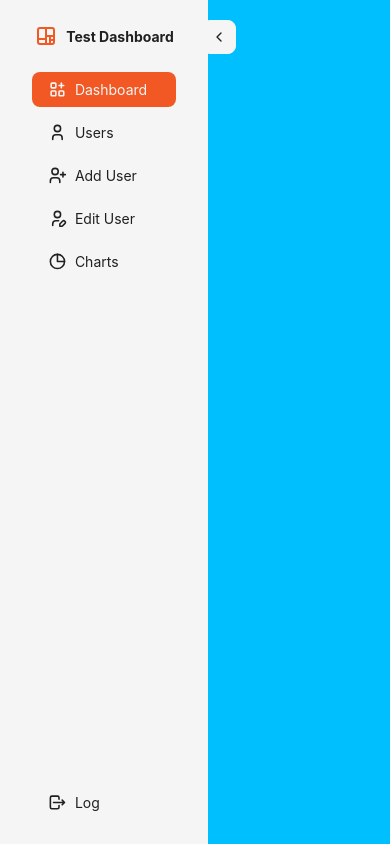
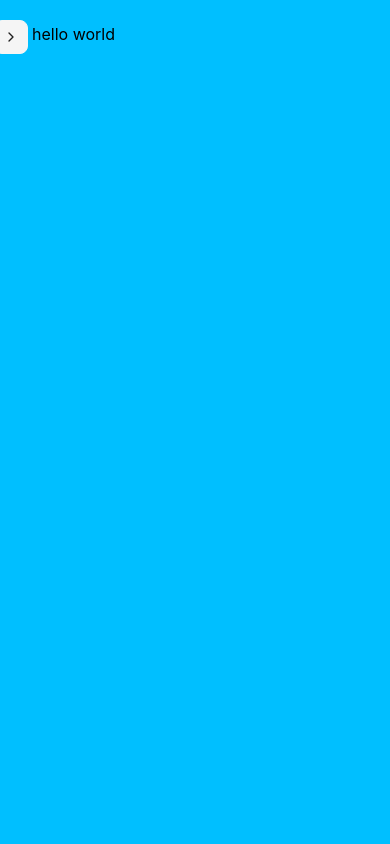
Before and after one commit to AliNojoumi/Admin-Panel-React, a React (Create React App) app: page /Dashboard in a window 390 px wide. Built offline with nearby package versions, Linux system fonts and the light colour scheme.

Commit message:
Added feature taht when the screen in less than 768, the sideNavBar will be closed by default

```diff
--- a/src/components/sideNavBar.js
+++ b/src/components/sideNavBar.js
@@ -1,5 +1,5 @@
 import style from "../styles/sideBar/sideBar.module.css";
-import React, {useState} from "react";
+import React, {useEffect, useState} from "react";
 import {Link, NavLink, isActive} from "react-router-dom";
 import {useStateContext} from "../context/contextProvider";
 import {
@@ -7,7 +7,22 @@ import {
 } from "react-icons/tb";
 
 export default function SideNavBar(props) {
-    const {activeMenu, setActiveMenu} = useStateContext();
+    const {activeMenu, setActiveMenu, screenSize, setScreenSize} = useStateContext();
+
+    useEffect(() => {
+        const handleResize = () => setScreenSize(window.innerWidth);
+        window.addEventListener("resize", handleResize);
+        handleResize();
+        return () => window.removeEventListener("resize", handleResize);
+    }, []);
+
+    useEffect(() => {
+        if (screenSize <= 768) {
+            setActiveMenu(false);
+        } else {
+            setActiveMenu(true);
+        }
+    }, [screenSize]);
 
     const toggleNavbar = () => {
         setActiveMenu(!activeMenu);
--- a/src/context/contextProvider.js
+++ b/src/context/contextProvider.js
@@ -4,7 +4,9 @@ const StateContext = createContext();
 
 export const ContextProvider = ({children}) => {
     const [activeMenu, setActiveMenu] = useState(true);
-    return (<StateContext.Provider value={{activeMenu, setActiveMenu,}}>{children}</StateContext.Provider>);
+    const [screenSize, setScreenSize] = useState(undefined);
+    return (<StateContext.Provider
+        value={{activeMenu, setActiveMenu, screenSize, setScreenSize}}>{children}</StateContext.Provider>);
 }
 
 export const useStateContext = () => useContext(StateContext);
```
